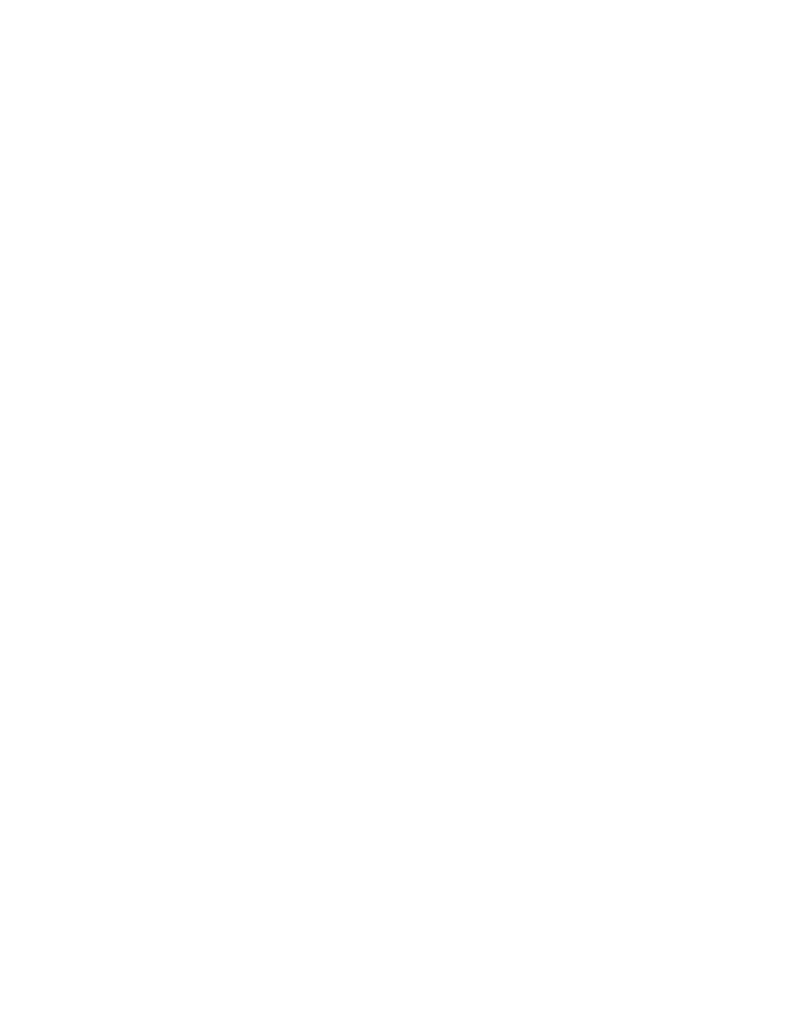
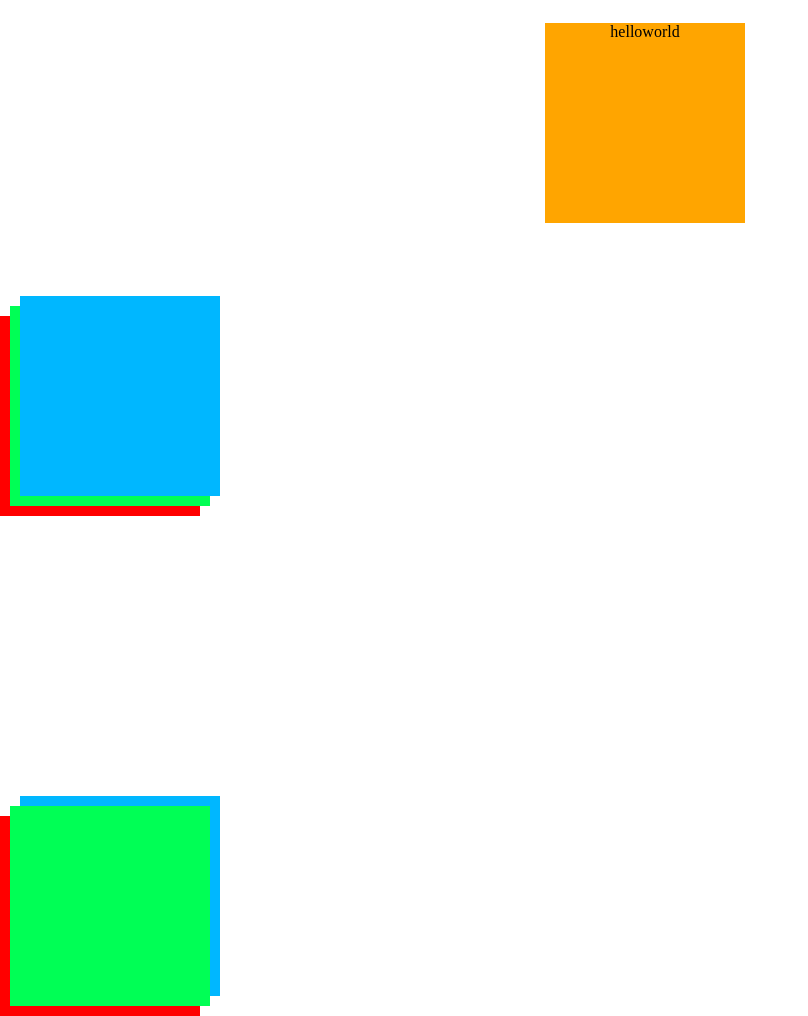
Before and after one commit to FBW32/uib-layout-break-out-the-flow-mrbayus, a plain HTML site: page index.html in a window 1280 px wide. Shown: the whole page, without its empty margins (0-808 px from the left). Before the commit the page ends 800 px from the top, so only its background shows below. Drawn offline with Linux system fonts and the light colour scheme.

Commit message:
position box

```diff
--- a/index.html
+++ b/index.html
@@ -3,10 +3,22 @@
 <head>
     <meta charset="UTF-8">
     <meta name="viewport" content="width=device-width, initial-scale=1.0">
-    <meta http-equiv="X-UA-Compatible" content="ie=edge">
-    <title>Document</title>
+    <title>POSITIONING</title>
     <link rel="stylesheet" href="style.css">
 </head>
 <body>
+    <!-- TASK 1 -->
+    <div class="helloworld">
+        <p>helloworld</p>
+    </div>
+    <!-- TASK 2-4  -->
+        <div class="box1"></div>
+        <div class="box2"></div>
+        <div class="box3"></div>
+
+        <!-- TASK 7 -->
+        <div class="index box1a"></div>
+        <div class="index box2a"></div>
+        <div class="index box3a"></div>
 </body>
 </html>
--- a/style.css
+++ b/style.css
@@ -3,3 +3,86 @@ html, body {
     padding: 0;
     height: 100%;
 }
+
+
+
+.helloworld {
+    height: 200px;
+    width: 200px;
+    margin: 0 auto;
+    background: orange;
+    position: relative;
+    left: 5px;
+    top: 7px;
+}
+
+
+p {
+    text-align: center;
+}
+
+/* TASKT 2-4 */
+
+.box1 {
+    width: 200px;
+    height: 200px;
+    background-color: red;
+    position: relative;
+    top: 100px;
+}
+
+
+.box2 {
+    width: 200px;
+    height: 200px;
+    background-color: rgb(0, 255, 85);
+    position: relative;
+    bottom: 110px;
+    left: 10px;
+
+}
+
+
+
+.box3 {
+    height: 200px;
+    width: 200px;
+    background-color: rgb(0, 183, 255);
+    position: relative;
+    bottom: 320px;
+    left: 20px;
+}
+
+
+/* TASK 7 */
+
+.index {
+    width: 200px;
+    height: 200px;
+}
+
+
+
+.box1a {
+    background-color: red;
+    position: relative;
+    z-index: 0;
+}
+
+
+.box2a {
+    background-color: rgb(0, 255, 85);
+    position: relative;
+    bottom: 210px;
+    left: 10px;
+    z-index: 2;
+}
+
+
+.box3a {
+    background-color: rgb(0, 183, 255);
+    position: relative;
+    bottom: 420px;
+    left: 20px;
+    z-index: 1;
+}
```
